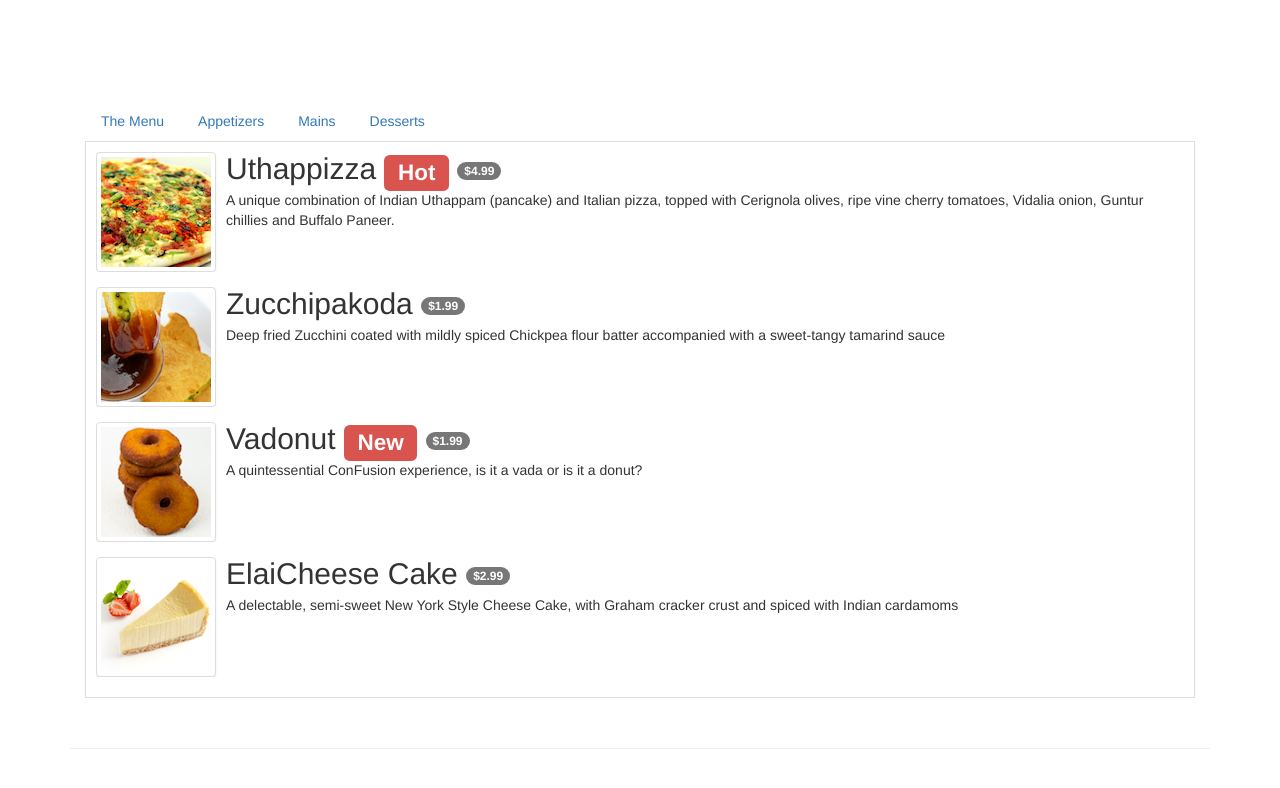
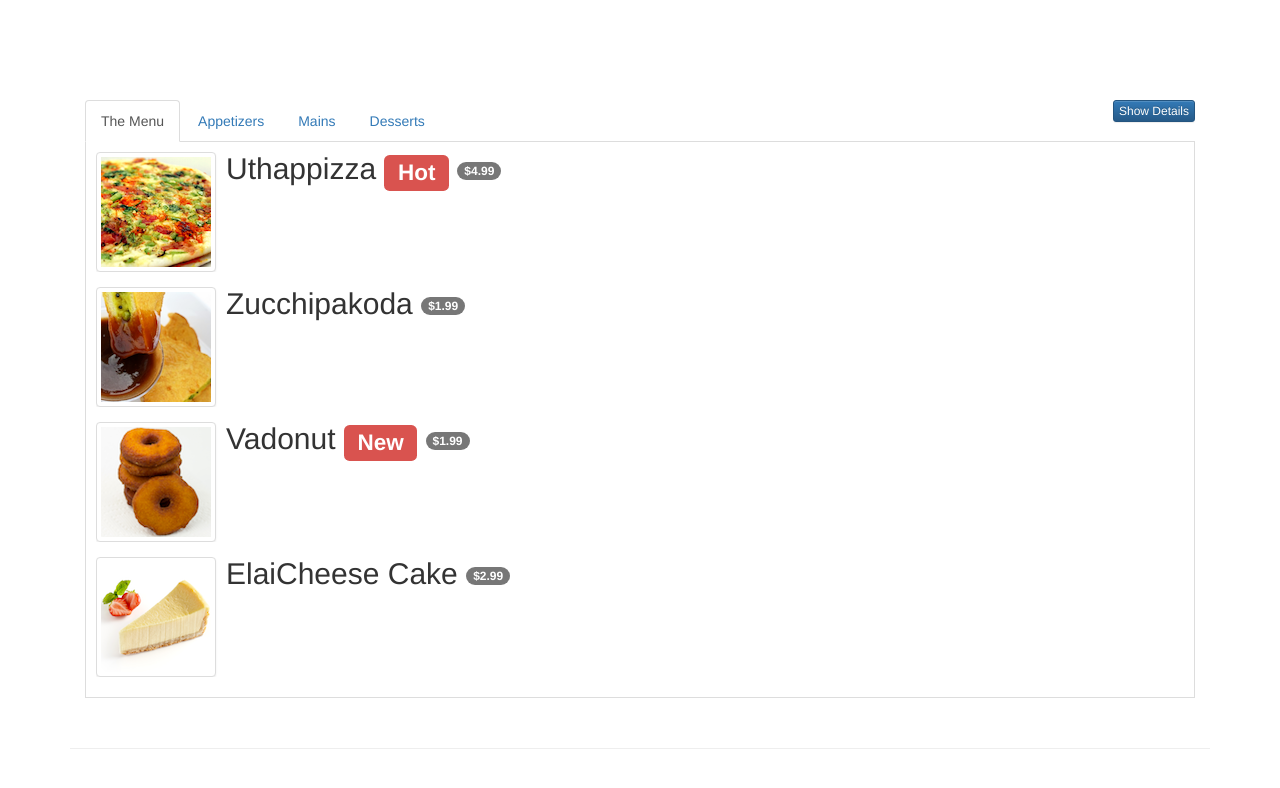
Before and after one commit to warkentien2/Restaurant, a website: page app/menu.html in a window 1280 px wide. Drawn offline with nearby package versions, Linux system fonts and the light colour scheme.

Commit message:
show details button

```diff
--- a/app/menu.html
+++ b/app/menu.html
@@ -31,6 +31,9 @@
     <div class="container">
       <div class="row row-content" ng-controller="MenuController">
         <div class="col-xs-12">
+          <button ng-click="toggleDetails()" class="btn btn-xs btn-primary pull-right" type="button">
+            {{showDetails ? 'Hide Details':'Show Details'}}
+          </button>
           <ul class="nav nav-tabs" role="tablist">
             <li role="presentation" ng-class="{active:isSelected(1)}">
             <a ng-click="select(1)"
@@ -59,7 +62,7 @@
                     <span class="label label-danger label-xs">{{dish.label}}</span>
                     <span class="badge">{{dish.price | currency}}</span>
                   </h2>
-                  <p>{{dish.description}}</p>
+                  <p ng-show="showDetails">{{dish.description}}</p>
                 </div>
               </li>
             </ul>
--- a/app/scripts/app.js
+++ b/app/scripts/app.js
@@ -6,6 +6,7 @@ angular.module('confusionApp', [])
 
     $scope.tab = 1; // sets tab 1 as "active"
     $scope.filtText = "";
+    $scope.showDetails = false;
 
     $scope.dishes = [
       {
@@ -63,8 +64,12 @@ angular.module('confusionApp', [])
       }
     };
 
-    this.isSelected = function(checkTab){
+    $scope.isSelected = function(checkTab){
       return ($scope.tab === checkTab);
     };
 
+    $scope.toggleDetails = function(){
+      $scope.showDetails = !$scope.showDetails;
+    }
+
   }]);
```
